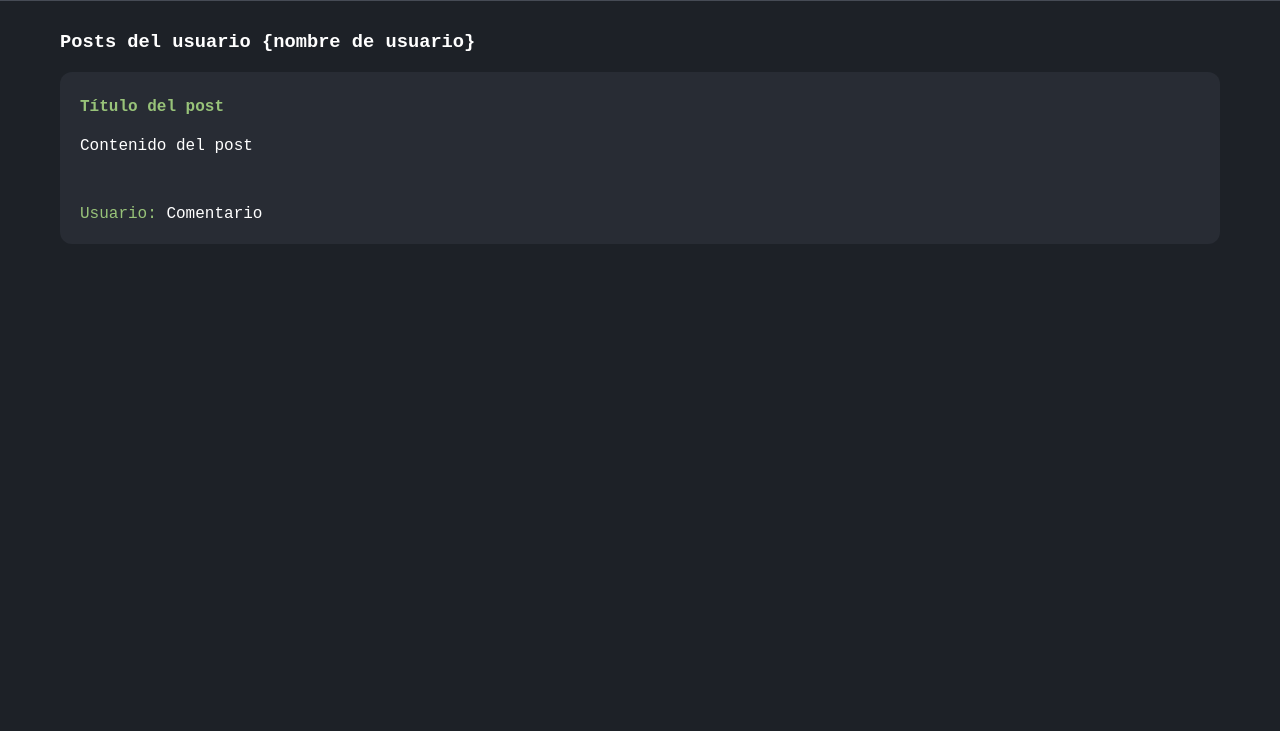
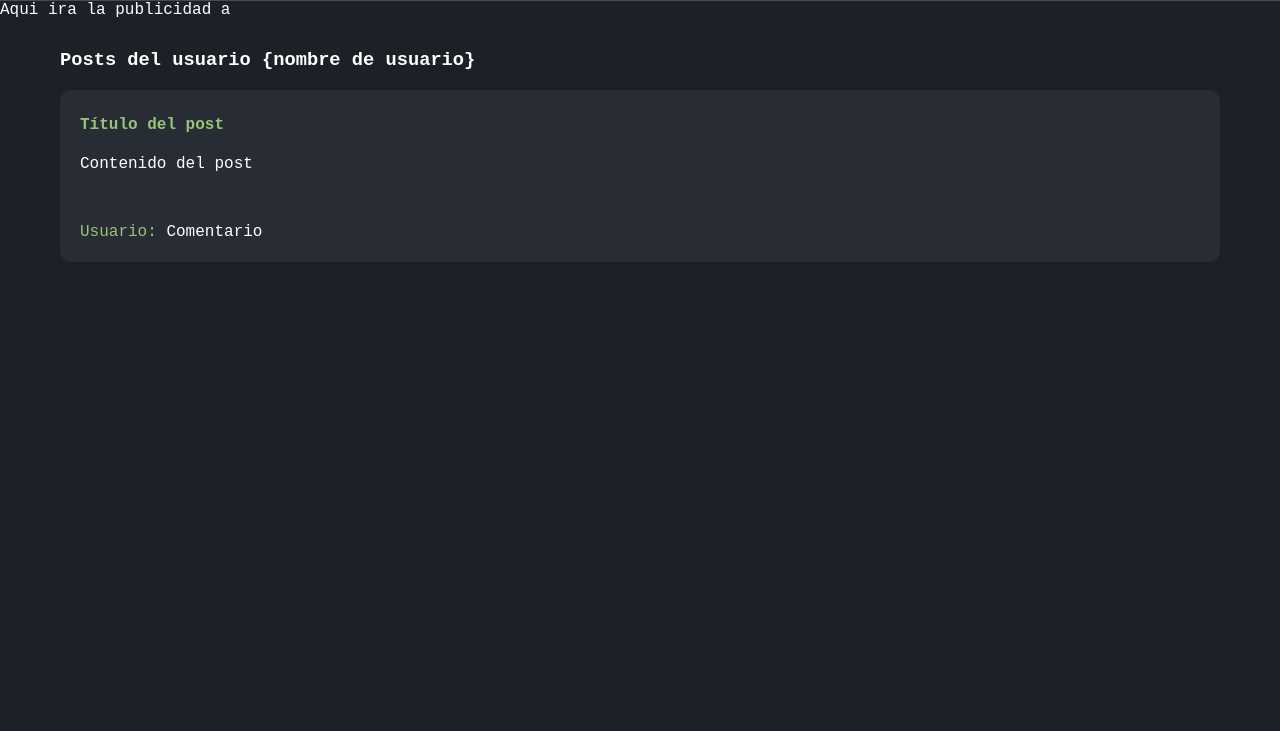
Before and after one commit to Ductucx/git-proyecto, a plain HTML site: page index.html in a window 1280 px wide. Shown: the part 69-800 px from the top of the page. Drawn offline with Linux system fonts and the light colour scheme; no server answers; a web font is replaced by a local one.

```diff
--- a/index.html
+++ b/index.html
@@ -14,6 +14,9 @@
     <div class="bar">
         <img class="logo" src="./Images/Git-Icon-1788C.png">
         <h1>Blog Curso Git & Github</h1>
+    </div>
+    <div>
+        Aqui ira la publicidad a
     </div>
 
 <!--Comentario de prueba-->
```
